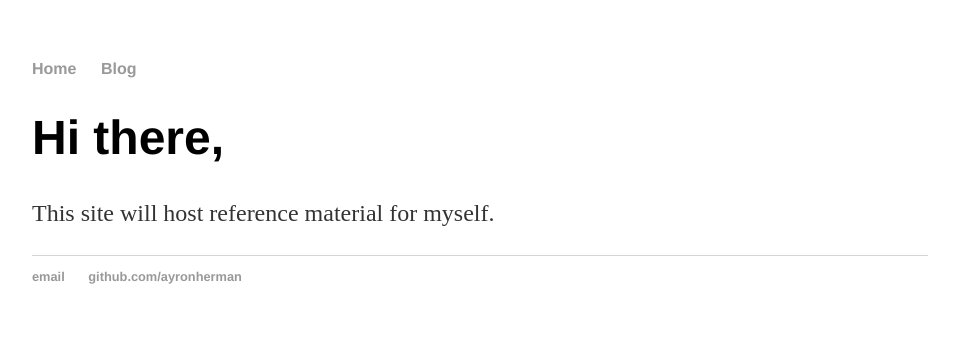
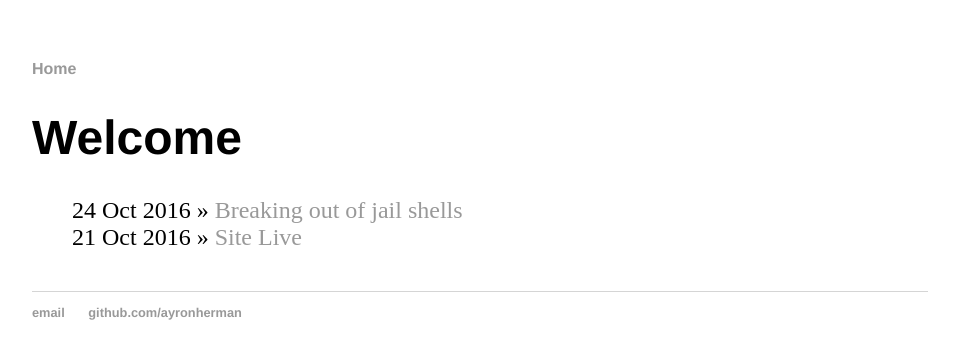
Before and after one commit to ayronherman/ayronherman.github.io, a Jekyll site: the page built from index.html, in a window 1280 px wide. Shown: the top 359 px of the page, without its empty margins (160-1119 px from the left). Built offline with Jekyll 4.4.1, drawn with Linux system fonts in a browser that asks for light colours.

Commit message:
New post

```diff
--- a/_includes/nav.html
+++ b/_includes/nav.html
@@ -1,6 +1,5 @@
 <nav>
     <ul>
         <li><a href="/">Home</a></li>
-        <li><a href="/blog">Blog</a></li>
     </ul>
 </nav>
--- a/index.html
+++ b/index.html
@@ -1,8 +1,11 @@
 ---
 layout: default
-title: Ayron Herman, Rambilings
+title: Welcome
 ---
-<div class="blurb">
-	<h1>Hi there,</h1>
-	<p>This site will host reference material for myself.</p>
-</div><!-- /.blurb -->
+	<h1>{{ page.title }}</h1>
+	<ul class="posts">
+
+	  {% for post in site.posts %}
+	    <li><span>{{ post.date | date_to_string }}</span> &#187; <a href="{{ post.url }}" title="{{ post.title }}">{{ post.title }}</a></li>
+	  {% endfor %}
+	</ul>
```
Also changed, not shown: _posts/2016-10-24-jail-shells.md (added, +54 -0 lines), blog/index.html (deleted, +0 -11 lines), atom.xml (renamed from blog/atom.xml).
